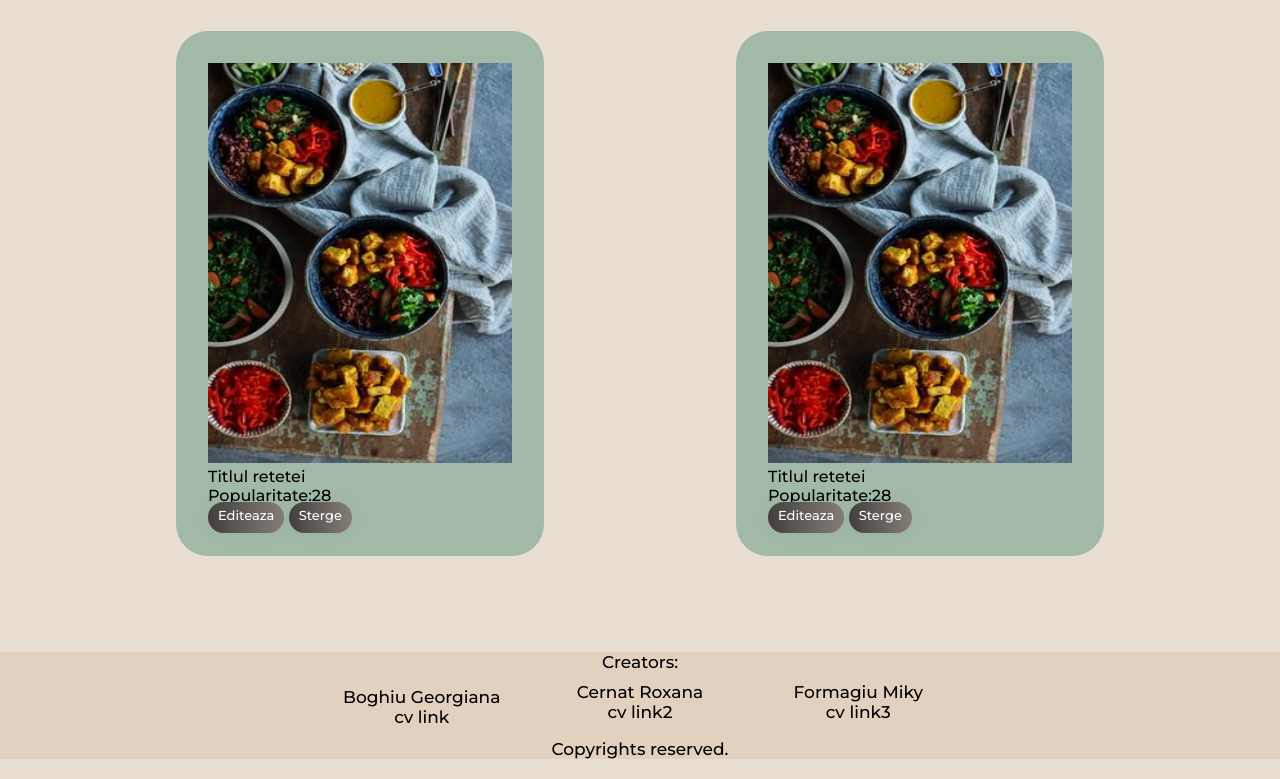
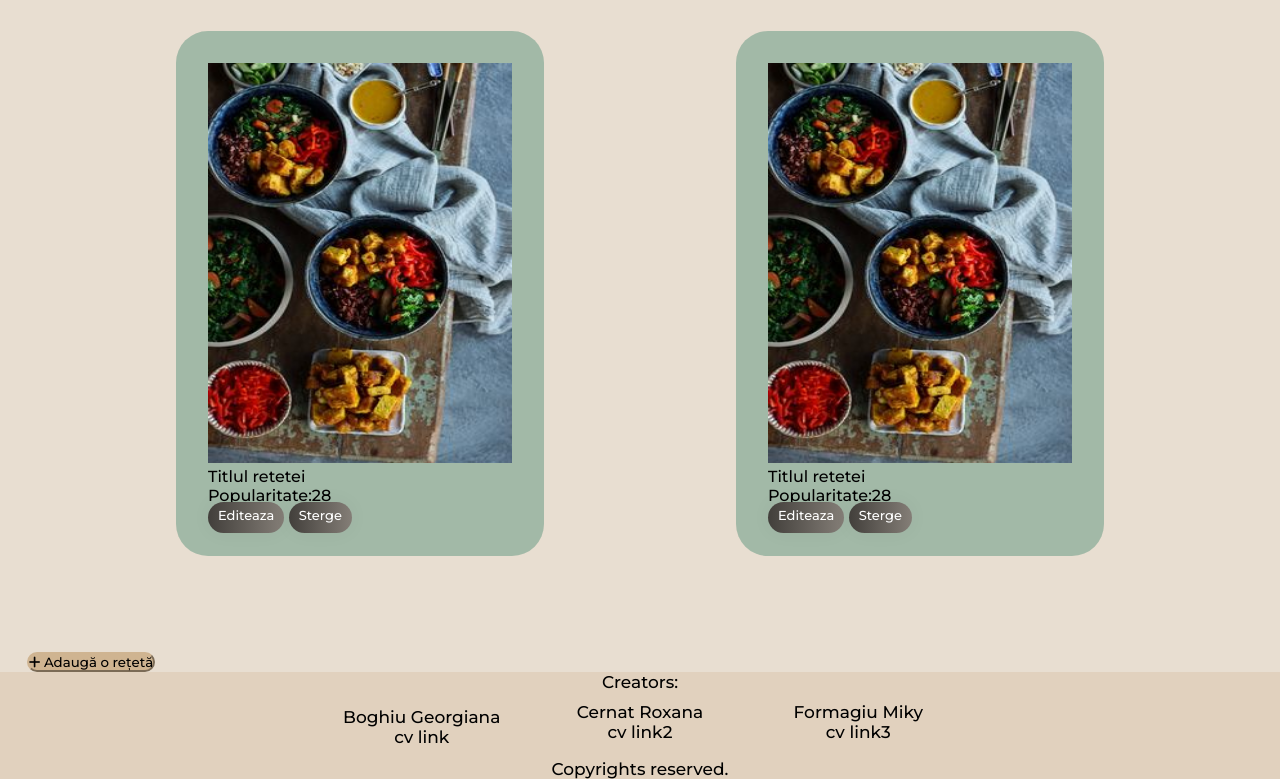
Before and after one commit to georgianaB20/WebTechnologiesProject, a plain HTML site: page tw proiect/views/retetele_mele.html in a window 1280 px wide. Shown: the part 908-1687 px from the top of the page. Drawn offline with Linux system fonts and the light colour scheme.

Commit message:
Buton adauga reteta

```diff
--- a/tw proiect/css/nav.css
+++ b/tw proiect/css/nav.css
@@ -19,10 +19,10 @@ body {
     width: 7em;
 }
 
-.header {
+header {
     position: sticky;
     top: 0;
-    background-color: rgba(207, 180, 145, 0.3);
+    background-color: rgba(207, 180, 145, 0.5);
 }
 
 .nav {
--- a/tw proiect/css/retetele_mele.css
+++ b/tw proiect/css/retetele_mele.css
@@ -75,3 +75,24 @@ input[type="radio"] + label {
 	font-size: 13px;
 	box-shadow: 0 0 20px 1px rgba(0, 0, 0, 0.04);
 }
+.ref {
+	text-decoration: none;
+	color: inherit;
+}
+
+.adauga {
+	font-family: Montserrat, sans-serif;
+	outline: none;
+	border-color: #cfb491;
+	border-radius: 3em;
+	background-color: #cfb491;
+	text-decoration: none;
+	cursor: pointer;
+	transition: 0.3s;
+	margin-left: 2em;
+	position: ;
+}
+
+.adauga:hover {
+	transform: scale(1.1);
+}
--- a/tw proiect/views/retetele_mele.html
+++ b/tw proiect/views/retetele_mele.html
@@ -34,6 +34,9 @@
 			</ul>
 		</nav>
 	</header>
+
+
+
 
 
 	<div class="filter">
@@ -86,6 +89,14 @@
 			<a class="submit" >Sterge</a>
 		</div>
 	</div>
+	<div class="adauga-reteta">
+		<button class="adauga">
+			<a href="adauga_reteta.html" class="ref">
+				<i class="fas fa-plus"></i>
+				<span class="btn">Adaugă o rețetă</span>
+			</a>
+		</button>
+	</div>
 
 	<footer>
         <p>Creators:</p>
```
Also changed, not shown: tw proiect/views/reteta.html (+8 -16 lines).
